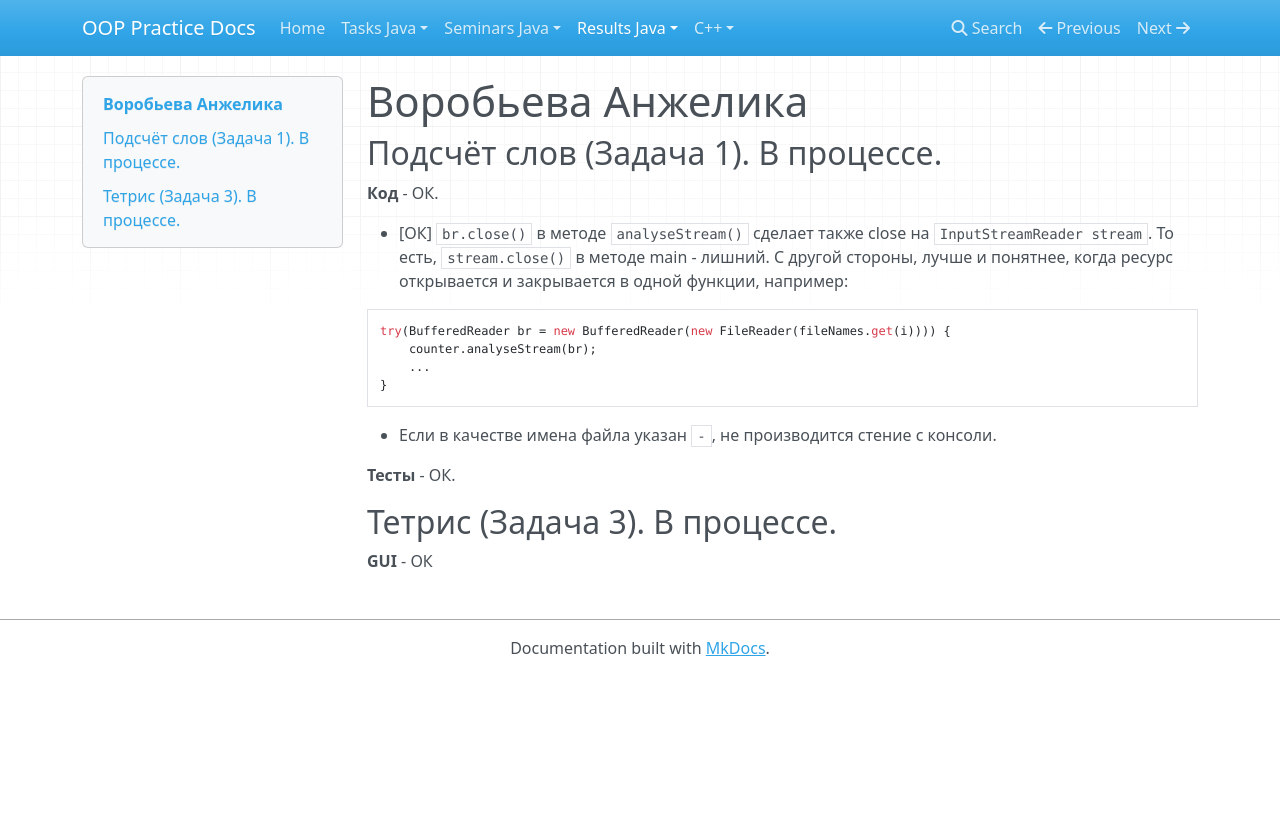
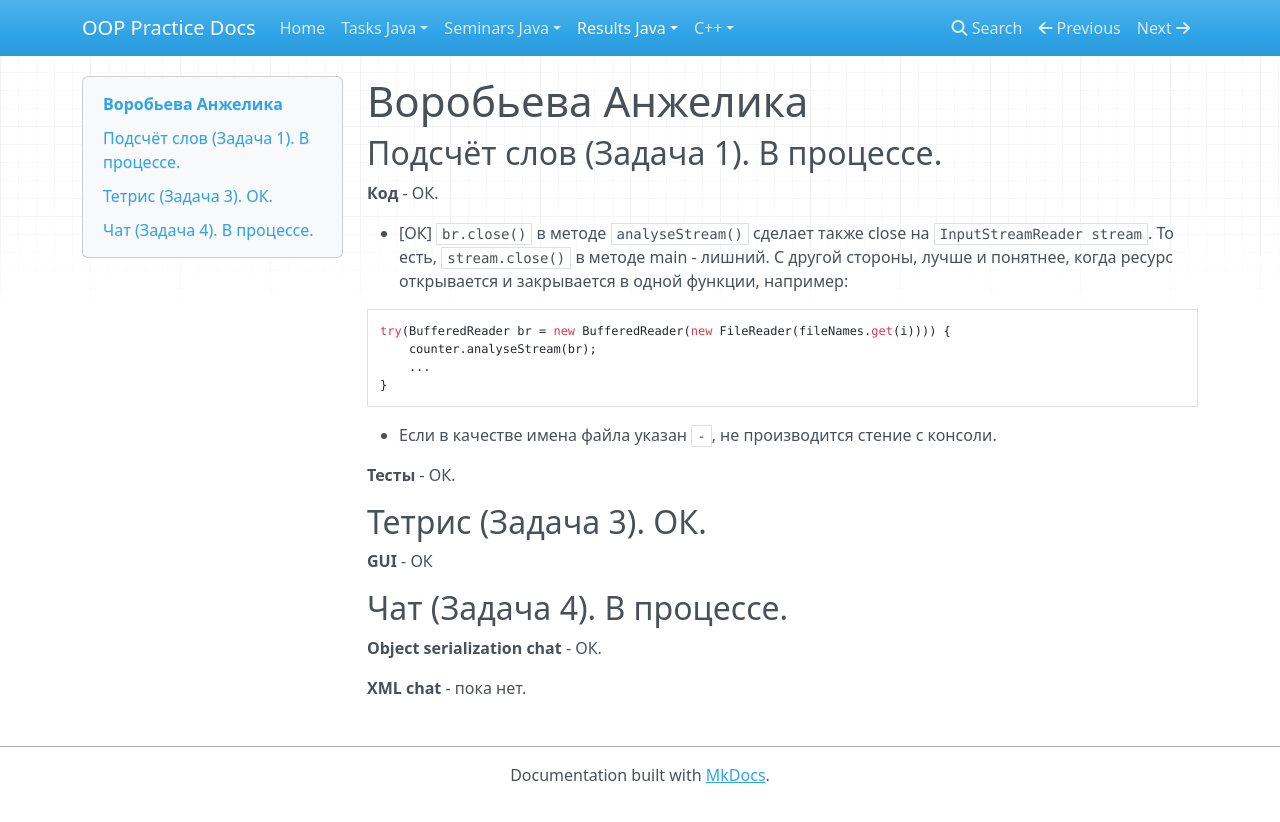
Before and after one commit to avoronkov/oop, an MkDocs documentation site: the page built from docs/2017.java/results/vorobyeva.md, in a window 1280 px wide. Shown: the top 822 px of the page. Built offline with MkDocs 1.6.1, drawn with Linux system fonts in a browser that asks for light colours; nearby versions of some CDN libraries; old or Windows-style settings are respelled for this version of MkDocs.

Commit message:
vorobyeva results update

```diff
--- a/docs/2017.java/results/vorobyeva.md
+++ b/docs/2017.java/results/vorobyeva.md
@@ -18,6 +18,12 @@ try(BufferedReader br = new BufferedReader(new FileReader(fileNames.get(i)))) {
 
 **Тесты** - ОК.
 
-## Тетрис (Задача 3). В процессе.
+## Тетрис (Задача 3). ОК.
 
 **GUI** - ОК
+
+## Чат (Задача 4). В процессе.
+
+**Object serialization chat** - ОК.
+
+**XML chat** - пока нет.
```
Also changed, not shown: docs/2017.java/results.md (+2 -0 lines).
